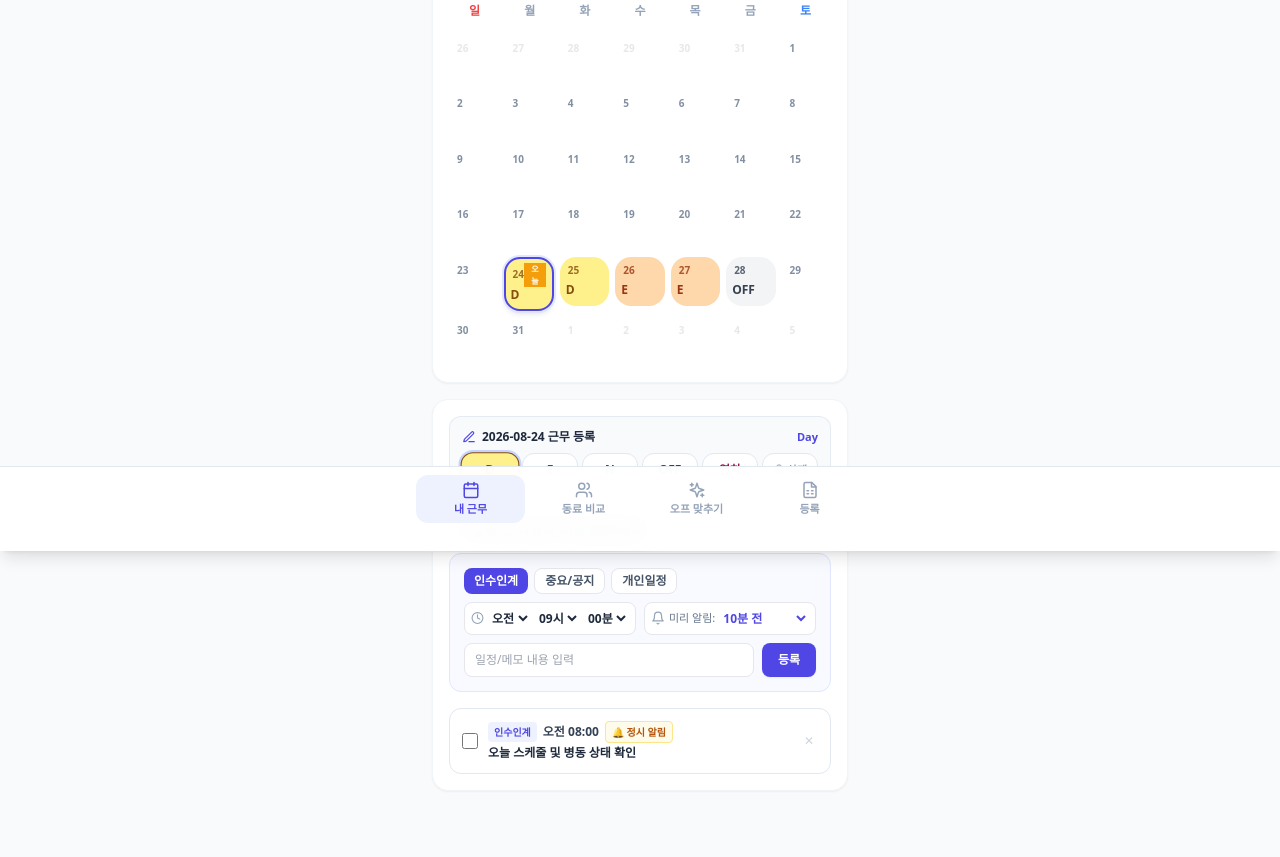
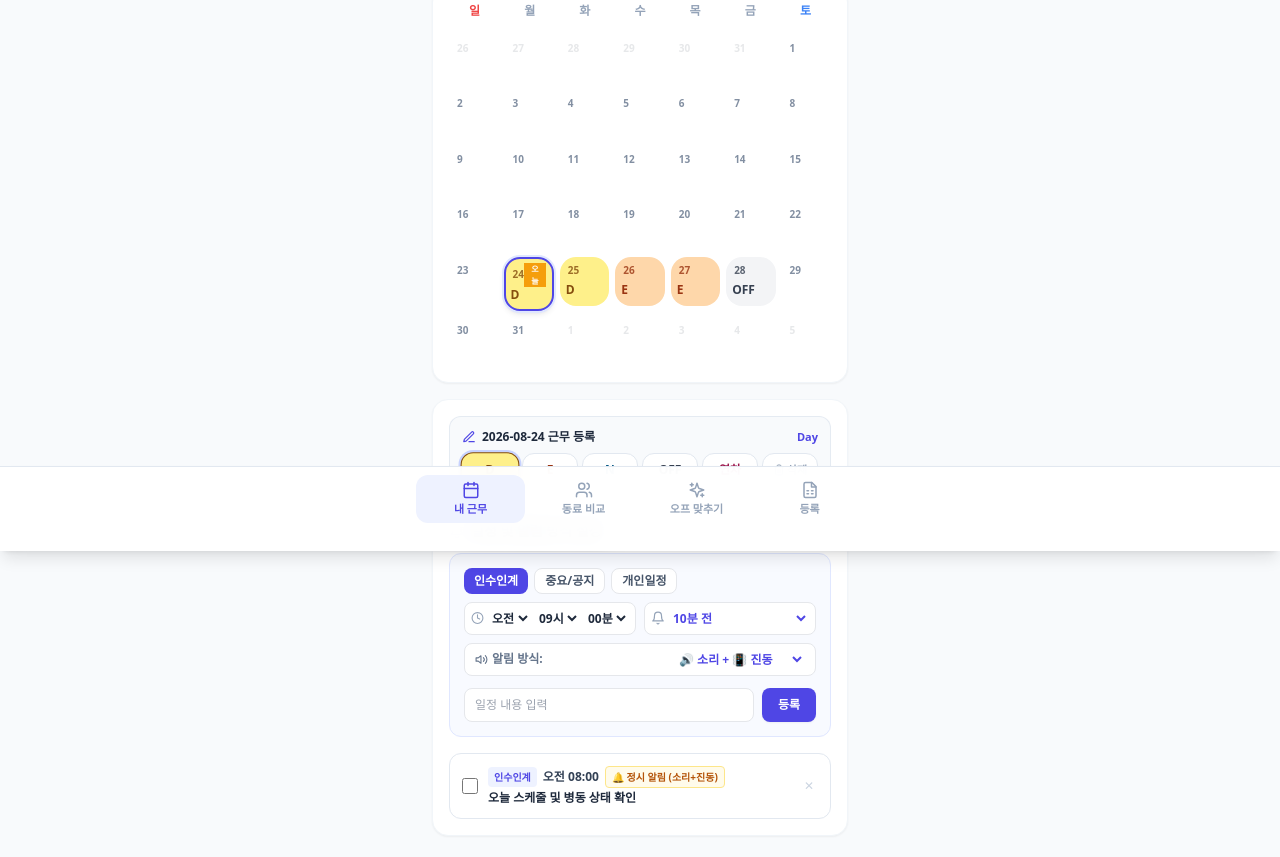
Before and after one commit to Choiseonkyeong/nurse-shift-calendar, a React (Vite) app: page / in a window 1280 px wide. Shown: the part 249-1106 px from the top of the page. Built offline with nearby package versions, Linux system fonts and the light colour scheme.

Commit message:
Update App.jsx

```diff
--- a/App.jsx
+++ b/App.jsx
@@ -1,7 +1,7 @@
 import React, { useState, useEffect } from 'react';
 import {
   Calendar, Users, Heart, AlertTriangle,
-  DollarSign, Eye, EyeOff, FileSpreadsheet, Sparkles, Upload, ChevronLeft, ChevronRight, Camera, Image as ImageIcon, Edit3, RotateCcw, Trash2, Bell, Clock
+  DollarSign, Eye, EyeOff, FileSpreadsheet, Sparkles, Upload, ChevronLeft, ChevronRight, Camera, Image as ImageIcon, Edit3, RotateCcw, Trash2, Bell, Clock, Volume2
 } from 'lucide-react';
 import * as XLSX from 'xlsx';
 
@@ -42,22 +42,36 @@ export default function App() {
 
   const [memos, setMemos] = useState({
     [today.dateStr]: [
-      { id: 1, type: '인수인계', time: '오전 08:00', text: '오늘 스케줄 및 병동 상태 확인', alertOffset: '0', alertText: '정시 알림', checked: false }
+      { id: 1, type: '인수인계', time: '오전 08:00', text: '오늘 스케줄 및 병동 상태 확인', alertOffset: '0', alertText: '정시 알림', alertType: 'both', checked: false }
     ]
   });
 
-  // 메모 및 시간/알림 입력 폼 상태
   const [memoText, setMemoText] = useState('');
   const [memoCategory, setMemoCategory] = useState('인수인계');
   const [ampm, setAmpm] = useState('오전');
   const [hour, setHour] = useState('09');
   const [minute, setMinute] = useState('00');
-  const [alertOffset, setAlertOffset] = useState('10'); // 기본 10분 전 알림
+  const [alertOffset, setAlertOffset] = useState('10');
+  const [alertType, setAlertType] = useState('both'); // both(소리+진동), sound(소리만), vibrate(진동만), silent(무음)
 
   const [privacyBlur, setPrivacyBlur] = useState(false);
   const [pastedText, setPastedText] = useState('');
 
-  // 브라우저 알림 권한 요청 및 타이머 체크
+  // 소리 및 진동 알림 실행 함수
+  const playNotificationSoundAndVibrate = (type) => {
+    // 1. 소리 재생
+    if (type === 'both' || type === 'sound') {
+      try {
+        const audio = new Audio('https://assets.mixkit.co/active_storage/sfx/2869/2869-preview.mp3');
+        audio.play().catch(() => {});
+      } catch (e) {}
+    }
+    // 2. 진동 실행 (모바일 웹 API)
+    if ((type === 'both' || type === 'vibrate') && 'vibrate' in navigator) {
+      navigator.vibrate([200, 100, 200]); // 짧게 2번 진동
+    }
+  };
+
   useEffect(() => {
     if ('Notification' in window && Notification.permission === 'default') {
       Notification.requestPermission();
@@ -65,7 +79,7 @@ export default function App() {
 
     const timer = setInterval(() => {
       checkScheduledAlerts();
-    }, 30000); // 30초마다 체크
+    }, 30000);
 
     return () => clearInterval(timer);
   }, [memos]);
@@ -77,7 +91,6 @@ export default function App() {
 
     todayMemos.forEach(m => {
       if (m.alertOffset !== 'none' && !m.alertTriggered) {
-        // 알림 시간 계산 로직
         let [ap, timeStr] = m.time.split(' ');
         let [h, min] = timeStr.split(':').map(Number);
         if (ap === '오후' && h < 12) h += 12;
@@ -88,10 +101,13 @@ export default function App() {
 
         if (now >= alertTime && now < targetTime) {
           m.alertTriggered = true;
+
+          // 소리 및 진동 피드백 발동
+          playNotificationSoundAndVibrate(m.alertType || 'both');
+
           if ('Notification' in window && Notification.permission === 'granted') {
             new Notification(`[간호 근무표] ${m.type} 알림`, {
-              body: `${m.text} (${m.time} - ${m.alertText})`,
-              icon: '/favicon.ico'
+              body: `${m.text} (${m.time} - ${m.alertText})`
             });
           } else {
             alert(`⏰ [알림] ${m.text}\n시간: ${m.time} (${m.alertText})`);
@@ -177,6 +193,7 @@ export default function App() {
         time: formattedTime,
         alertOffset: alertOffset,
         alertText: alertTextMap[alertOffset],
+        alertType: alertType,
         text: memoText,
         checked: false,
         alertTriggered: false
@@ -292,7 +309,7 @@ export default function App() {
               </div>
             </div>
 
-            {/* Shift Quick Editor & Detailed Alarm Scheduler */}
+            {/* Shift Quick Editor & Sound/Vibration Alarm Scheduler */}
             <div className="bg-white p-4 rounded-2xl shadow-sm border border-slate-100 space-y-4">
               <div className="bg-slate-50 p-3 rounded-xl border border-slate-200/80 space-y-2">
                 <div className="flex justify-between items-center text-xs">
@@ -332,15 +349,14 @@ export default function App() {
                 </div>
               </div>
 
-              {/* Schedule & Custom Alarm Input Form */}
+              {/* Schedule Form with Sound/Vibration Selection */}
               <div className="space-y-3 pt-1">
                 <span className="font-bold text-slate-800 text-sm flex items-center gap-1.5">
                   <Bell size={16} className="text-indigo-600" />
-                  <span>일정 및 사용자 지정 알림 등록</span>
+                  <span>일정 및 알림 방식 설정</span>
                 </span>
 
                 <div className="space-y-2 bg-indigo-50/40 p-3.5 rounded-xl border border-indigo-100">
-                  {/* Category Buttons */}
                   <div className="flex gap-1.5 text-xs">
                     {['인수인계', '중요/공지', '개인일정'].map((cat) => (
                       <button
@@ -355,7 +371,7 @@ export default function App() {
                     ))}
                   </div>
 
-                  {/* AM/PM, Time & Alarm Offset Selector */}
+                  {/* Time & Alert Timing Selection */}
                   <div className="grid grid-cols-2 gap-2 text-xs">
                     <div className="flex items-center gap-1 bg-white p-1.5 rounded-lg border">
                       <Clock size={14} className="text-slate-400" />
@@ -377,7 +393,6 @@ export default function App() {
 
                     <div className="flex items-center gap-1 bg-white p-1.5 rounded-lg border">
                       <Bell size={14} className="text-slate-400" />
-                      <span className="text-slate-500 text-[11px]">미리 알림:</span>
                       <select value={alertOffset} onChange={(e) => setAlertOffset(e.target.value)} className="bg-transparent font-bold text-indigo-600 outline-none flex-1">
                         <option value="none">알림 없음</option>
                         <option value="0">정시 알림</option>
@@ -390,11 +405,24 @@ export default function App() {
                     </div>
                   </div>
 
-                  {/* Text Input & Add Button */}
-                  <div className="flex gap-2">
+                  {/* Sound / Vibration Option Bar */}
+                  <div className="flex items-center justify-between bg-white px-2.5 py-1.5 rounded-lg border text-xs">
+                    <span className="text-slate-500 font-semibold flex items-center gap-1">
+                      <Volume2 size={13} />
+                      <span>알림 방식:</span>
+                    </span>
+                    <select value={alertType} onChange={(e) => setAlertType(e.target.value)} className="bg-transparent font-bold text-indigo-600 outline-none">
+                      <option value="both">🔊 소리 + 📳 진동</option>
+                      <option value="sound">🔊 소리만</option>
+                      <option value="vibrate">📳 진동만</option>
+                      <option value="silent">🔇 무음 (화면 팝업만)</option>
+                    </select>
+                  </div>
+
+                  <div className="flex gap-2 pt-1">
                     <input
                       type="text"
-                      placeholder="일정/메모 내용 입력"
+                      placeholder="일정 내용 입력"
                       value={memoText}
                       onChange={(e) => setMemoText(e.target.value)}
                       onKeyDown={(e) => e.key === 'Enter' && handleAddMemo()}
@@ -409,7 +437,6 @@ export default function App() {
                   </div>
                 </div>
 
-                {/* Scheduled List */}
                 <div className="space-y-2 pt-1">
                   {(memos[selectedDate] || []).length === 0 ? (
                     <p className="text-xs text-slate-400 text-center py-3">등록된 알림 일정이 없습니다.</p>
@@ -434,12 +461,12 @@ export default function App() {
                             className="w-4 h-4 rounded text-indigo-600"
                           />
                           <div className="space-y-0.5">
-                            <div className="flex items-center gap-1.5">
+                            <div className="flex items-center gap-1.5 flex-wrap">
                               <span className="font-bold text-indigo-600 bg-indigo-50 px-1.5 py-0.5 rounded text-[10px]">{m.type}</span>
                               <span className="font-semibold text-slate-700">{m.time}</span>
                               {m.alertText !== '알림 없음' && (
-                                <span className="text-[10px] bg-amber-50 text-amber-700 font-bold px-1.5 py-0.5 rounded border border-amber-200 flex items-center gap-0.5">
-                                  🔔 {m.alertText}
+                                <span className="text-[10px] bg-amber-50 text-amber-700 font-bold px-1.5 py-0.5 rounded border border-amber-200">
+                                  🔔 {m.alertText} ({m.alertType === 'both' ? '소리+진동' : m.alertType === 'vibrate' ? '진동' : m.alertType === 'sound' ? '소리' : '무음'})
                                 </span>
                               )}
                             </div>
@@ -469,31 +496,20 @@ export default function App() {
         {activeTab === 'friends' && (
           <div className="bg-white p-4 rounded-2xl shadow-sm border border-slate-100 space-y-3">
             <h2 className="font-bold text-base flex items-center gap-2"><Users size={18} className="text-indigo-600" /> 동료 근무 현황</h2>
-            <div className="space-y-2">
-              {friends.map((f, i) => (
-                <div key={i} className="p-3 bg-slate-50 rounded-xl flex justify-between items-center text-xs">
-                  <span className="font-bold text-slate-800">{privacyBlur ? '동료 ' + (i+1) : f.name}</span>
-                  <span className="text-indigo-600 font-semibold bg-indigo-50 px-2 py-1 rounded-lg">동기화 완료</span>
-                </div>
-              ))}
-            </div>
+            <p className="text-xs text-slate-500">동료 비교 기능이 곧 업그레이드될 예정입니다.</p>
           </div>
         )}
 
         {activeTab === 'off' && (
           <div className="bg-white p-4 rounded-2xl shadow-sm border border-slate-100 space-y-3">
             <h2 className="font-bold text-base flex items-center gap-2 text-pink-600"><Heart size={18} /> 같이 쉬는 날 (OFF Match)</h2>
-            <div className="p-3.5 bg-pink-50 border border-pink-100 text-pink-800 rounded-xl text-xs space-y-1">
-              <p className="font-bold text-sm">🎉 8월 25일(화) 동시 휴무!</p>
-              <p>{privacyBlur ? '사용자' : userName}, 김민지 쌤이 같이 쉬는 날입니다.</p>
-            </div>
+            <p className="text-xs text-slate-500">오프 매칭 기능이 곧 업그레이드될 예정입니다.</p>
           </div>
         )}
 
         {activeTab === 'register' && (
           <div className="bg-white p-4 rounded-2xl shadow-sm border border-slate-100 space-y-4">
             <h2 className="font-bold text-base flex items-center gap-2 text-slate-900"><FileSpreadsheet size={18} className="text-indigo-600" /> 스마트 근무표 등록</h2>
-
             <div className="border-2 border-dashed border-indigo-200 bg-indigo-50/50 p-5 rounded-2xl text-center space-y-3">
               <div className="flex justify-center gap-2 text-indigo-600">
                 <Camera size={26} />
@@ -501,22 +517,8 @@ export default function App() {
               </div>
               <div>
                 <p className="text-xs font-bold text-indigo-900">근무표 사진으로 자동 스캔 등록</p>
-                <p className="text-[10px] text-slate-500 mt-0.5">갤러리 사진이나 촬영한 사진을 올리면 AI가 글자를 분석합니다.</p>
+                <p className="text-[10px] text-slate-500 mt-0.5">사진을 올리면 글자를 자동으로 분석합니다.</p>
               </div>
-
-              {ocrLoading ? (
-                <div className="space-y-1.5 py-2">
-                  <div className="w-full bg-slate-200 h-2 rounded-full overflow-hidden">
-                    <div className="bg-indigo-600 h-full transition-all duration-300" style={{ width: `${ocrProgress}%` }}></div>
-                  </div>
-                  <p className="text-[11px] font-bold text-indigo-600 animate-pulse">이미지 글자 분석 중... ({ocrProgress}%)</p>
-                </div>
-              ) : (
-                <label className="inline-block cursor-pointer bg-indigo-600 text-white font-bold text-xs px-4 py-2 rounded-xl hover:bg-indigo-700 shadow-sm transition">
-                  사진 선택 / 촬영하기
-                  <input type="file" accept="image/*" onChange={() => {}} className="hidden" />
-                </label>
-              )}
             </div>
           </div>
         )}
```
